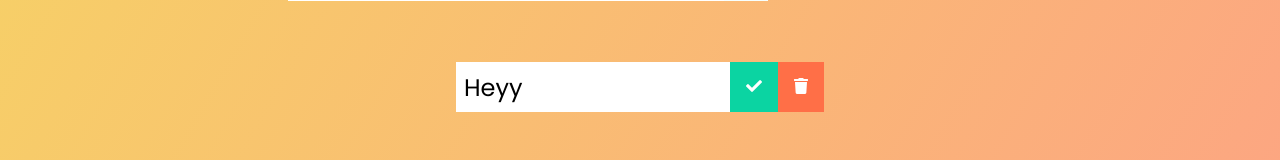
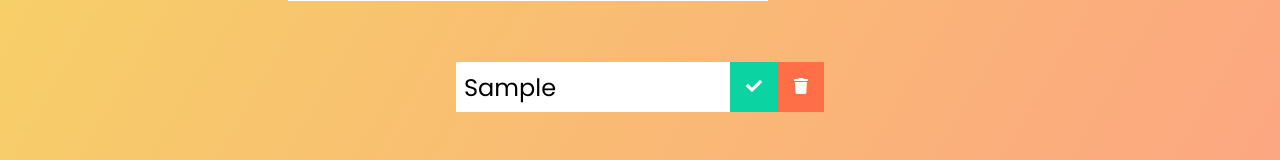
Before and after one commit to faisalsayed10/Todo-React, a React (Create React App) app: page / in a window 1280 px wide. Both pictures are taken after typing "Sample" into the empty fields and a click on the button 746 px from the left and 240 px from the top of the page. Shown: the part 266-426 px from the top of the page. Built offline with nearby package versions, Linux system fonts and the light colour scheme.

Commit message:
Added Changes

```diff
--- a/src/App.js
+++ b/src/App.js
@@ -6,6 +6,8 @@ import ToDoList from "./Components/ToDoList";
 export default function App() {
   const [input, setInput] = useState("");
   const [todos, setTodos] = useState([]);
+  const [status, setStatus] = useState('all')
+  const [filteredTodos, setfilteredTodos] = useState([])
 
   return (
     <div className="App">
@@ -17,8 +19,9 @@ export default function App() {
         todos={todos}
         setTodos={setTodos}
         setInput={setInput}
+        setStatus={setStatus}
       />
-      <ToDoList todos={todos}/>
+      <ToDoList setTodos={setTodos} todos={todos}/>
     </div>
   );
 }
--- a/src/Components/Form.js
+++ b/src/Components/Form.js
@@ -2,7 +2,7 @@ import React from "react";
 
 let count = 0;
 
-export default function Form({ todos, input, setInput, setTodos }) {
+export default function Form({ todos, input, setInput, setTodos, setStatus }) {
   const inputTextHandler = (e) => {
     setInput(e.target.value);
   };
@@ -13,6 +13,10 @@ export default function Form({ todos, input, setInput, setTodos }) {
     setTodos([...todos, { text: input, completed: false, id: count }]);
     setInput("");
   };
+
+  const statusHandler = (e) => {
+    setStatus(e.target.value)
+  }
 
   return (
     <form onSubmit={submitTodoHandler}>
@@ -26,7 +30,7 @@ export default function Form({ todos, input, setInput, setTodos }) {
         <i className="fas fa-plus-square"></i>
       </button>
       <div className="select">
-        <select name="todos" className="filter-todo">
+        <select onChange={statusHandler} name="todos" className="filter-todo">
           <option value="all">All</option>
           <option value="completed">Completed</option>
           <option value="uncompleted">Uncompleted</option>
--- a/src/Components/ToDoList.js
+++ b/src/Components/ToDoList.js
@@ -1,12 +1,20 @@
 import React from "react";
 import Todos from "./Todos";
 
-export default function ToDoList({todos}) {
-  console.log(todos)
+export default function ToDoList({ todos, setTodos }) {
+  console.log(todos);
   return (
     <div className="todo-container">
       <ul className="todo-list">
-        <Todos />
+        {todos.map((todo) => (
+          <Todos
+            setTodos={setTodos}
+            todos={todos}
+            key={todo.id}
+            todo={todo}
+            text={todo.text}
+          />
+        ))}
       </ul>
     </div>
   );
--- a/src/Components/Todos.js
+++ b/src/Components/Todos.js
@@ -1,13 +1,33 @@
 import React from "react";
 
-export default function Todos() {
+export default function Todos({ text, todo, todos, setTodos }) {
+  const deleteHandler = () => {
+    setTodos(todos.filter((el) => el.id !== todo.id));
+  };
+
+  const completeHandler = () => {
+    setTodos(
+      todos.map((el) => {
+        if (el.id === todo.id) {
+          return {
+            ...el,
+            completed: !el.completed
+          };
+        }
+        return el;
+      })
+    );
+  };
+
   return (
     <div className="todo">
-      <li className="todo-item">Heyy</li>
-      <button className="complete-btn">
+      <li className={`todo-item ${todo.completed ? "completed" : ""}`}>
+        {text}
+      </li>
+      <button onClick={completeHandler} className="complete-btn">
         <i className="fas fa-check"></i>
       </button>
-      <button className="trash-btn">
+      <button onClick={deleteHandler} className="trash-btn">
         <i className="fas fa-trash"></i>
       </button>
     </div>
```
